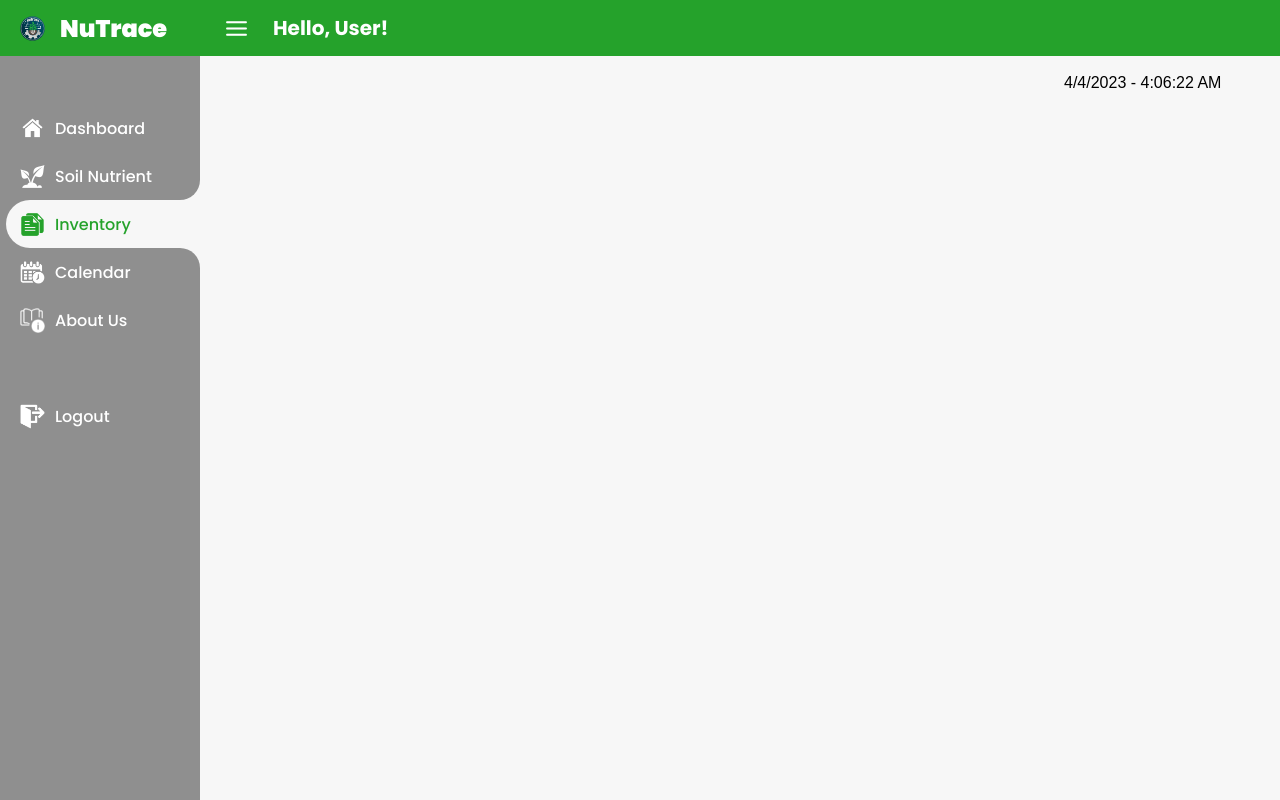
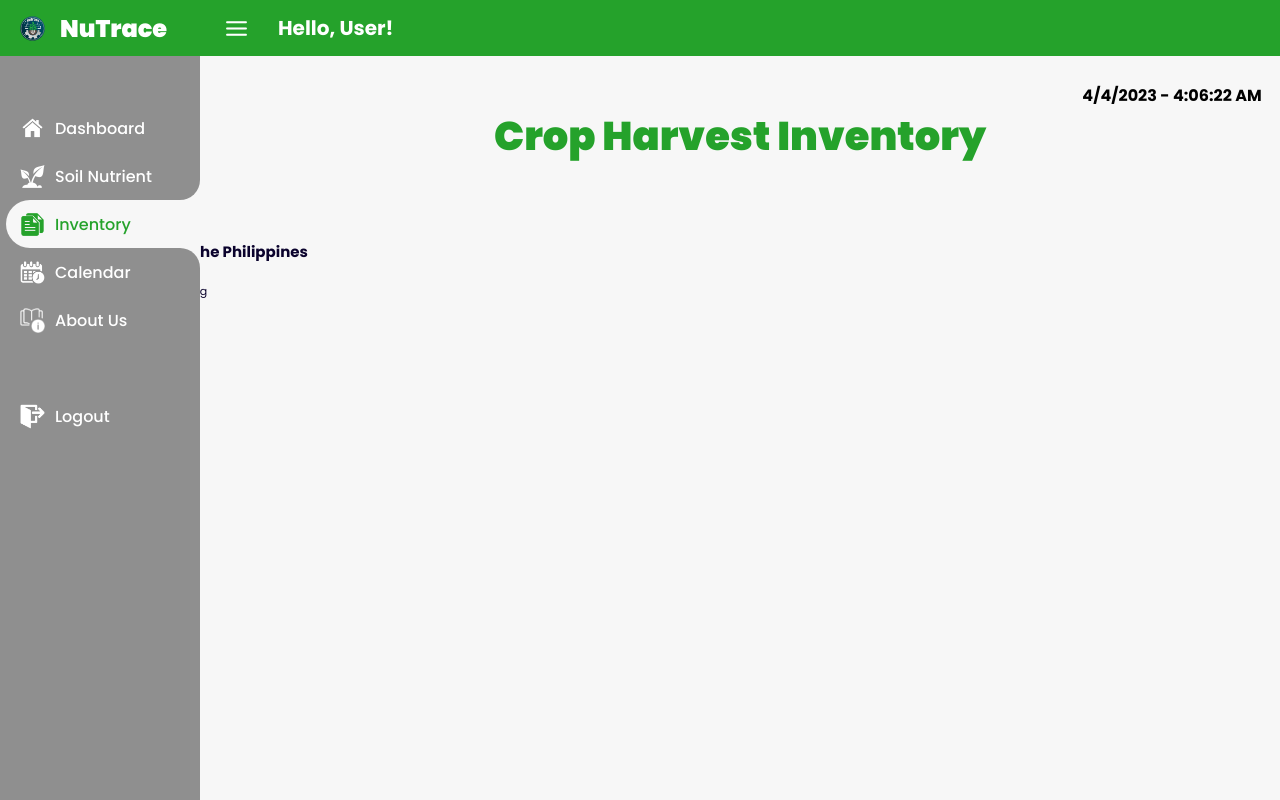
Before and after one commit to kreazze/NuTrace, a PHP site: page /pages/inventory.html in a window 1280 px wide. Run offline with PHP 8.4, Linux system fonts and the light colour scheme; some libraries are stand-ins or nearby versions.

Commit message:
inventory update
problem on footer

```diff
--- a/pages/inventory.css
+++ b/pages/inventory.css
@@ -24,7 +24,6 @@
     src: url(/font/Poppins-Regular.ttf);
 }
 
-/* content */
 *{
 	margin: 0;
 	padding: 0;
@@ -40,10 +39,15 @@ li {
 	list-style: none;
 }
 body {
+	min-height: 100vh;
+	display: flex;
+	flex-direction: column;
 	overflow-x: hidden;
 	color: #0b032d;
 	background: #f7f7f7;
 }
+
+/* sidebar */
 #sidebar {
 	position: fixed;
 	top: 0;
@@ -171,7 +175,6 @@ body {
 	width: calc(100% - 60px);
 	left: 60px;
 }
-
 #content nav {
 	height: 56px;
 	background: #25a22b;
@@ -192,18 +195,88 @@ body {
 	left: 0;
 	border-radius: 50%;
 }
-
 #content nav .profile  {
 	width: 40px;
 	height: 40px;
 	border-radius: 50%;
 	object-fit: cover;
 }
-
+.menu-pic {
+	cursor: pointer;
+}
 .user {
 	font-size: 20px;
 	color: white;
 	font-family: "Poppins-Bold";
+}
+
+/* content */
+.main-content {
+	font-size: 40px;
+	line-height: 2.5rem;
+	margin-top: 20px;
+	text-align: center;
+	color: #25a22b;
+	font-family: 'Poppins-Black';
+}
+.p5{
+	color: black;
+	font-size: 1rem;
+	margin-left: 80%;
+	padding: auto;
+	font-family: 'Poppins-Bold';
+}
+.p4 {
+	margin-bottom: 30px;
+	font-size: 40px;
+	font-family: 'Poppins-Black';
+}
+
+.title {
+	margin: 5px;
+    padding: 12px;
+	padding-left: 200px;
+	padding-right: 200px;
+    border-radius: 40px;
+    border: none;
+    color: white;
+    font-family:'Poppins-Black';
+    background-color: #25A22B;
+}
+.description {
+	font-size: 20px;
+	text-align: left;
+	font-family: 'Poppins-Regular';
+}
+
+/* footer */
+#footer {
+	padding: 15px;
+	padding-left: 250px;
+	padding-right: 50px;
+	margin-top: auto;
+	display: flex;
+	color: white;
+	background-image: linear-gradient(to right, #25a22b, #75E463)
+}
+img {
+	margin-right: 5px;
+}
+#footer .footer-text{
+	line-height: 1rem;
+	margin-left: 1rem;
+}
+.p1 {
+	font-size: 15px;
+	font-family: 'Poppins-Bold';
+}
+.p2 {
+	font-size: 13px;
+	font-family: 'Poppins-SemiBold';
+}
+.p3 {
+	font-size: 11px;
+	font-family: 'Poppins-Regular';
 }
 
 @media screen and (max-width: 768px) {
@@ -220,7 +293,6 @@ body {
 		display: none;
 	}
 }
-
 @media screen and (max-width: 576px) {
 	#content nav form .form-input input {
 		display: none;
--- a/pages/inventory.html
+++ b/pages/inventory.html
@@ -5,11 +5,8 @@
         <meta charset="UTF-8">
         <meta name="viewport" content="width=device-width, initial-scale=1.0">
         <title>NuTrace</title>
-        <link rel ="stylesheet" href="/pages/calendar.css">
+        <link rel ="stylesheet" href="/pages/inventory.css">
         <link rel="icon" type="image/png" href="/images/nutrace_logo.png">
-        <link rel="preconnect" href="https://fonts.googleapis.com">
-		<link rel="preconnect" href="https://fonts.gstatic.com" crossorigin>
-		<link href="https://fonts.googleapis.com/css2?family=Poppins:ital,wght@0,600;1,900&display=swap" rel="stylesheet">
     </head>
     <body>
         <section id="sidebar">
@@ -67,16 +64,25 @@
             <main class="main-content">
                 <!--display real-time-->
                 <title>Inventory</title>
-                <div class="time" style="margin-left: 80%; padding: 2px auto;">
-                    <br>
-                    <p><b><b id="datetime" style="text-align:right; color: black; font: 1em sans-serif;"></span></b></p>
-                </div>
+                <p class="p5" id="datetime"></p>
+                <p class="p4">Crop Harvest Inventory</p>
+
             </main>
         </section>
+        <footer>
+            <img class="pup-logo" src="/images/assets/pup-logo.png" width="50px" height="50px">
+            <img class="ce-logo" src="/images/assets/ce-logo.png" width="50px" height="50px">
+            <img class="coe-logo" src="/images/assets/coe-logo.png" width="50px" height="50px">
+            <section class="footer-text">
+                <p class="p1">Polytechnic University of the Philippines</p>
+                <p class="p2">College of Engineering</p>
+                <p class="p3">Department of Computer Engineering</p>
+            </section>
+        </footer>
+
+        <script src="/pages/script.js"></script>
+
         <!--Script for updating time-->
-        <script src="https://cdnjs.cloudflare.com/ajax/libs/highlight.js/9.12.0/highlight.min.js"></script>
-        <script>hljs.initHighlightingOnLoad();</script>
-
         <script>
             var datetime = new Date();
             console.log(datetime);
@@ -91,11 +97,5 @@
             setInterval(refreshTime, 1000);
         </script>
         <!--Script for updating time-->
-
-
-        <footer>
-
-        </footer>
-        <script src="/pages/script.js"></script>
     </body>
 </html>
```
